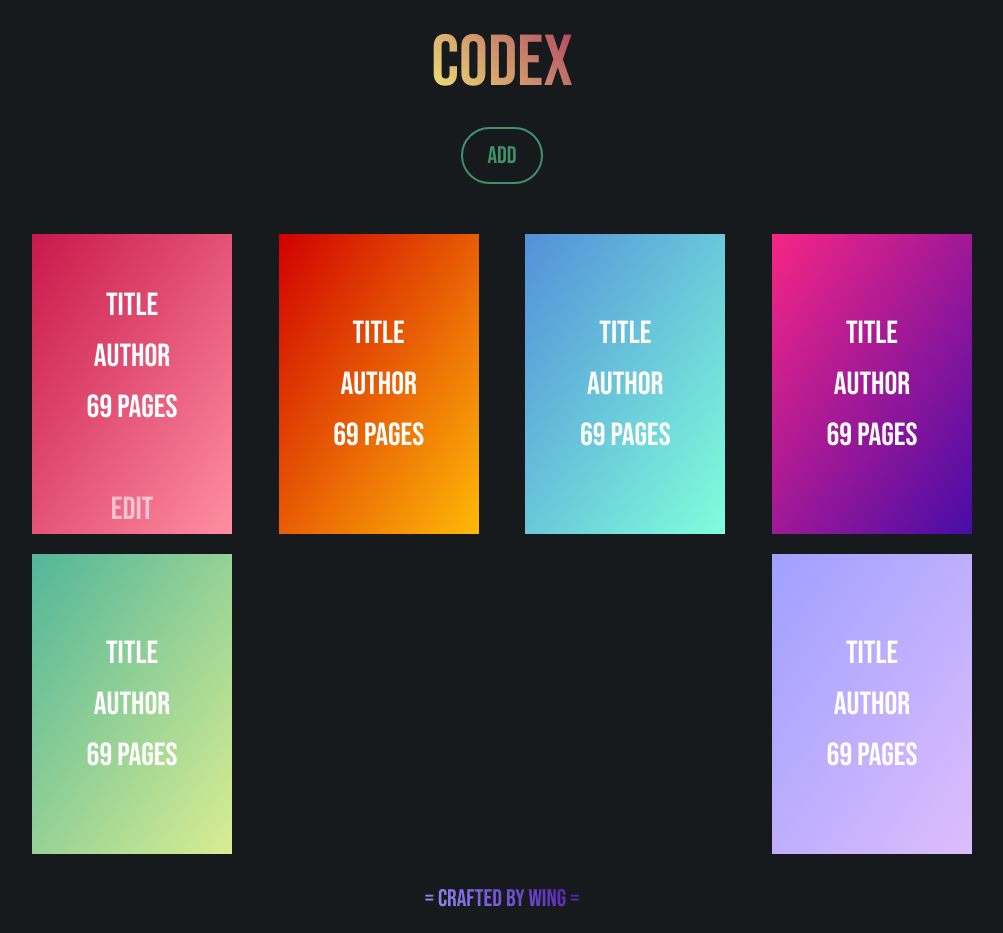
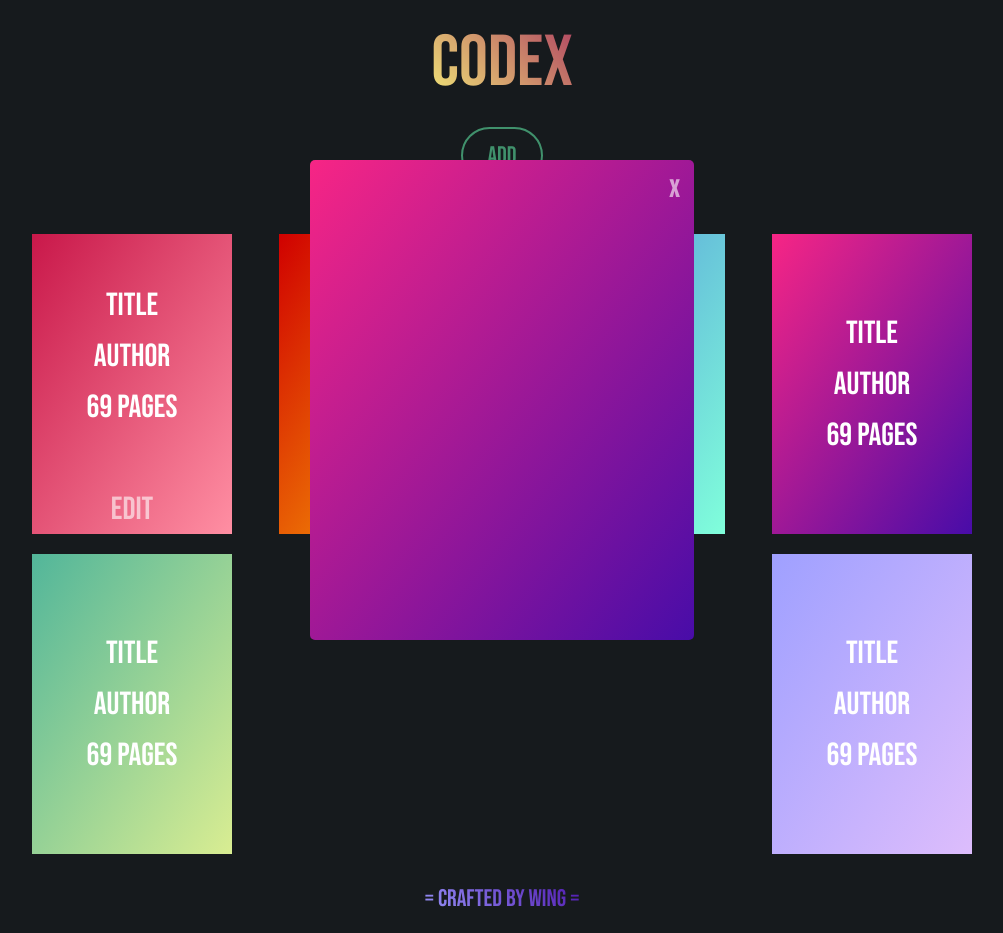
Before and after one commit to NeonWing/library-for-nerds, a plain HTML site: page index.html in a window 1280 px wide. Both pictures are taken after a click on the button "ADD". Shown: the whole page, without its empty margins (138-1141 px from the left). Drawn offline with Linux system fonts and the light colour scheme.

Commit message:
Added modal functionality

```diff
--- a/index.html
+++ b/index.html
@@ -5,7 +5,7 @@
     <meta http-equiv="X-UA-Compatible" content="IE=edge">
     <meta name="viewport" content="width=device-width, initial-scale=1.0">
     <link rel="stylesheet" href="./styles.css">
-    <script src="./script.js"></script>
+    <script src="./script.js" defer></script>
     <title>Library</title>
 </head>
 <body>
@@ -53,5 +53,12 @@
         </div>
     </div>
     <div class="footer">= Crafted by Wing =</div>
+
+    <div class="modal closed" id="modal">
+        <div class="modal-guts purple-pink-gradient">
+            <div class="close">X</div>
+            <div class="modal-content"></div>
+        </div>
+    </div>
 </body>
 </html>
--- a/script.js
+++ b/script.js
@@ -11,3 +11,16 @@ function addToLibrary(title, author, pages, hasRead) {
     let book = new Book(title, author, pages, hasRead);
     myLibrary.push(book);
 }
+
+//Modal Handling
+const modal = document.querySelector("#modal");
+const modalClose = document.querySelector(".close");
+const addButton = document.querySelector(".add");
+
+modalClose.addEventListener("click", () => {
+    modal.classList.toggle("closed");
+});
+
+addButton.addEventListener("click", () => {
+    modal.classList.toggle("closed");
+});
--- a/styles.css
+++ b/styles.css
@@ -103,6 +103,50 @@ body {
     -webkit-text-fill-color: transparent;
 }
 
+/* Modal */
+.modal {
+    position: fixed;
+    top: 0;
+    left: 0;
+    right: 0;
+    bottom: 0;
+
+    display: flex;
+    align-items: center;
+    justify-content: center;
+}
+
+.modal-guts {
+    position: relative;
+    width: 30%;
+    height: 60%;
+    max-width: 100%;
+    max-height: 100%;
+    border-radius: 5px;
+    display: flex;
+    flex-direction: column;
+}
+
+.modal-guts .close {
+    font-size: 24px;
+    color: white;
+    font-weight: bold;
+    align-self: flex-end;
+    margin-right: 15px;
+    margin-top: 15px;
+    opacity: 0.6;
+    transition: 0.2s;
+    cursor: pointer;
+}
+
+.close:hover {
+    opacity: 1;
+}
+
+.modal.closed {
+    display: none;
+}
+
 /* Gradient Classes */
 
 .hot-pink-gradient {
```
